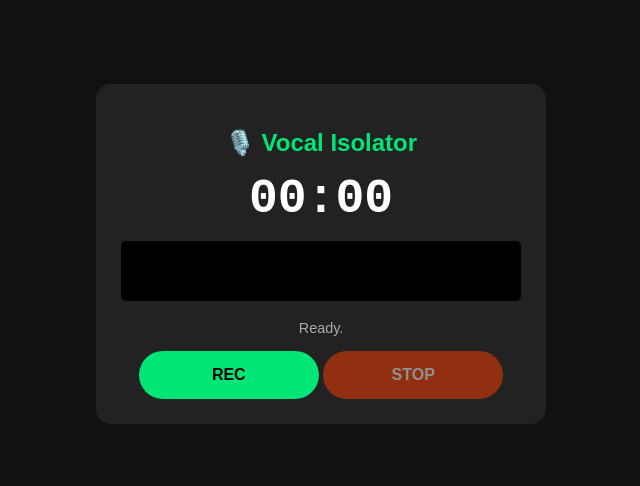
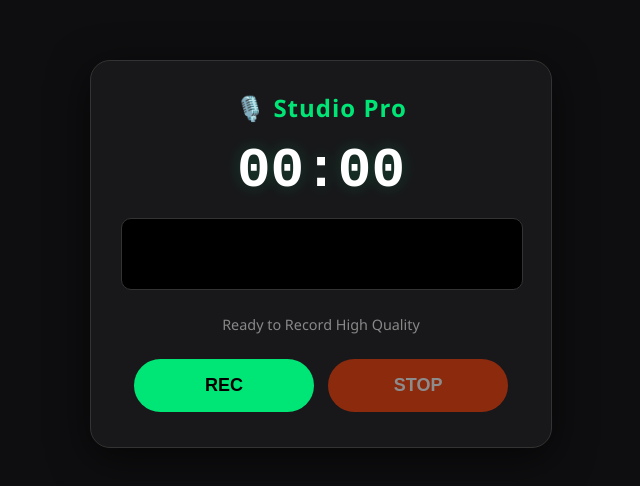
Before and after one commit to ashokpksaa/AI_Voice_Recorder, a plain HTML site: page index.html in a window 1280 px wide. Shown: the part 146-632 px from the top of the page, without its empty margins (319-959 px from the left). Drawn offline with Linux system fonts and the light colour scheme.

Commit message:
Update index.html

```diff
--- a/index.html
+++ b/index.html
@@ -3,28 +3,40 @@
 <head>
     <meta charset="UTF-8">
     <meta name="viewport" content="width=device-width, initial-scale=1.0">
-    <title>Vocal Isolator</title>
+    <title>Studio Voice Recorder</title>
     <style>
-        body { font-family: sans-serif; background: #111; color: white; display: flex; flex-direction: column; align-items: center; justify-content: center; height: 100vh; margin: 0; }
-        .container { text-align: center; background: #222; padding: 25px; border-radius: 15px; width: 90%; max-width: 400px; }
-        h2 { color: #00e676; margin-bottom: 5px; }
-        #timer { font-size: 3rem; font-weight: bold; margin: 15px 0; font-family: monospace; }
-        canvas { width: 100%; height: 60px; background: #000; border-radius: 5px; margin-bottom: 15px; }
-        .status { color: #aaa; font-size: 0.9rem; margin-bottom: 15px; }
-        button { padding: 15px; width: 45%; border-radius: 50px; border: none; font-weight: bold; font-size: 16px; cursor: pointer; }
-        #btnStart { background: #00e676; }
-        #btnStop { background: #ff3d00; color: white; opacity: 0.5; }
-        audio { width: 100%; margin-top: 20px; display: none; }
+        body { font-family: 'Segoe UI', sans-serif; background: #0e0e10; color: white; display: flex; flex-direction: column; align-items: center; justify-content: center; height: 100vh; margin: 0; }
+        .container { text-align: center; background: #18181b; padding: 30px; border-radius: 20px; width: 90%; max-width: 400px; box-shadow: 0 10px 40px rgba(0,0,0,0.6); border: 1px solid #333; }
+
+        h2 { margin: 0 0 10px 0; color: #00e676; letter-spacing: 1px; }
+
+        #timer { font-size: 3.5rem; font-weight: bold; font-family: monospace; color: #fff; margin: 15px 0; text-shadow: 0 0 15px rgba(0,230,118,0.2); }
+
+        canvas { width: 100%; height: 70px; background: #000; border-radius: 10px; margin-bottom: 20px; border: 1px solid #333; }
+
+        .status { font-size: 0.9rem; margin-bottom: 20px; color: #888; font-weight: 500; }
+
+        button { padding: 16px; border: none; border-radius: 50px; font-size: 18px; font-weight: bold; cursor: pointer; margin: 5px; width: 45%; transition: 0.2s; }
+        #btnStart { background: #00e676; color: #000; }
+        #btnStart:hover { background: #00c853; transform: scale(1.05); }
+
+        #btnStop { background: #ff3d00; color: white; opacity: 0.5; pointer-events: none; }
+
+        audio { width: 100%; margin-top: 20px; display: none; border-radius: 10px; }
     </style>
 </head>
 <body>
     <div class="container">
-        <h2>🎙️ Vocal Isolator</h2>
+        <h2>🎙️ Studio Pro</h2>
         <div id="timer">00:00</div>
         <canvas id="visualizer"></canvas>
-        <div class="status" id="status">Ready.</div>
-        <button id="btnStart">REC</button>
-        <button id="btnStop">STOP</button>
+        <div class="status" id="status">Ready to Record High Quality</div>
+
+        <div>
+            <button id="btnStart">REC</button>
+            <button id="btnStop">STOP</button>
+        </div>
+
         <audio id="audioPlayer" controls></audio>
     </div>
     <script src="main.js"></script>
```
